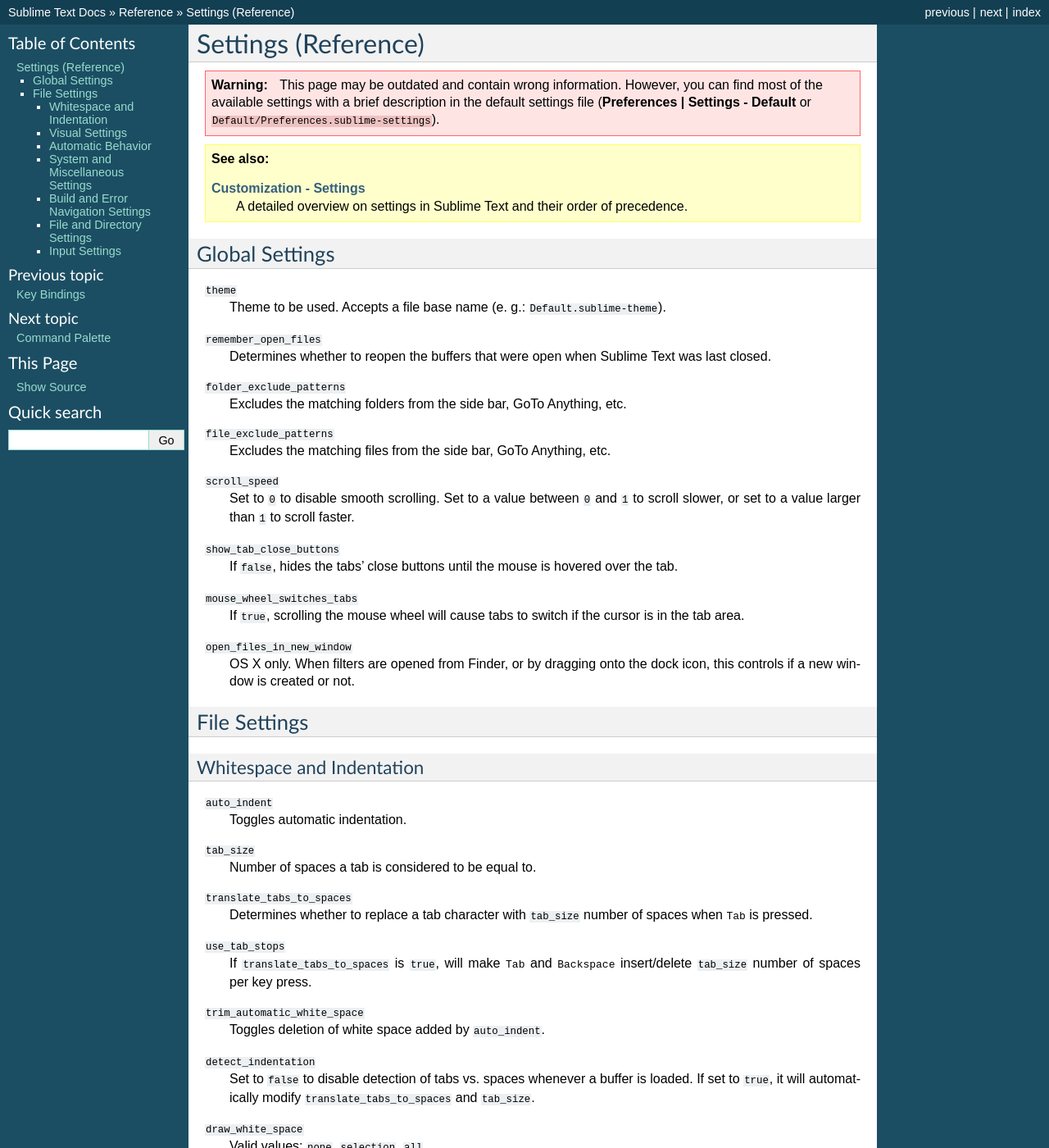
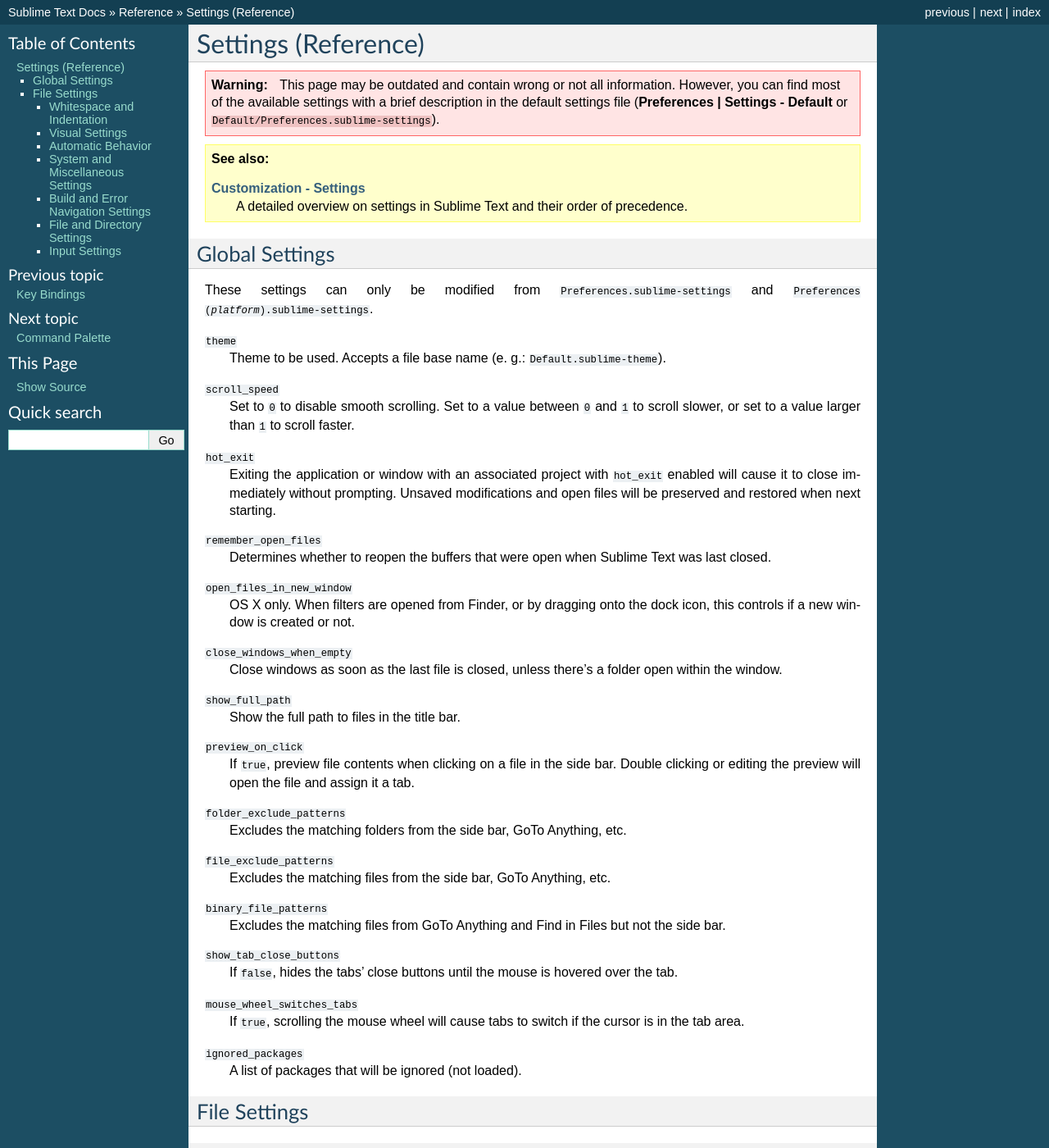
Before and after one commit to guillermooo/sublime-undocs, a Sphinx documentation site: the page built from source/reference/settings.rst, in a window 1280 px wide and 1400 px high. Shown: the whole window at 82% size. Built offline with Sphinx 7.4.7, drawn with Linux system fonts in a browser that asks for light colours.

Commit message:
Add a few global settings to the reference

```diff
--- a/source/reference/settings.rst
+++ b/source/reference/settings.rst
@@ -4,9 +4,9 @@
 
 .. warning::
 
-   This page may be outdated and contain wrong information. However, you can
-   find most of the available settings with a brief description in the default
-   settings file (**Preferences | Settings - Default** or
+   This page may be outdated and contain wrong or not all information. However,
+   you can find most of the available settings with a brief description in the
+   default settings file (**Preferences | Settings - Default** or
    :file:`Default/Preferences.sublime-settings`).
 
 .. seealso::
@@ -19,26 +19,53 @@
 Global Settings
 ===============
 
+These settings can only be modified from :file:`Preferences.sublime-settings`
+and :file:`Preferences ({platform}).sublime-settings`.
+
+.. XXX obviously, some settings are missing here ... but do we really need to
+.. include all the settings with a brief description? That's what the comments
+.. in the default settings are for, actually.
+
 ``theme``
    Theme to be used. Accepts a file base name (e. g.: :file:`Default.sublime-theme`).
+``scroll_speed``
+   Set to ``0`` to disable smooth scrolling. Set to a value between ``0`` and
+   ``1`` to scroll slower, or set to a value larger than ``1`` to scroll faster.
+``hot_exit``
+   Exiting the application or window with an associated project with
+   ``hot_exit`` enabled will cause it to close immediately without prompting.
+   Unsaved modifications and open files will be preserved and restored when next
+   starting.
 ``remember_open_files``
-   Determines whether to reopen the buffers that were open when Sublime Text was last closed.
+   Determines whether to reopen the buffers that were open when Sublime Text was
+   last closed.
+``open_files_in_new_window``
+   OS X only. When filters are opened from Finder, or by dragging onto the
+   dock icon, this controls if a new window is created or not.
+``close_windows_when_empty``
+   Close windows as soon as the last file is closed, unless there's a folder
+   open within the window.
+``show_full_path``
+   Show the full path to files in the title bar.
+``preview_on_click``
+   If ``true``, preview file contents when clicking on a file in the side bar.
+   Double clicking or editing the preview will open the file and assign it a
+   tab.
 ``folder_exclude_patterns``
    Excludes the matching folders from the side bar, GoTo Anything, etc.
 ``file_exclude_patterns``
    Excludes the matching files from the side bar, GoTo Anything, etc.
-``scroll_speed``
-   Set to ``0`` to disable smooth scrolling. Set to a value between ``0`` and
-   ``1`` to scroll slower, or set to a value larger than ``1`` to scroll faster.
+``binary_file_patterns``
+   Excludes the matching files from GoTo Anything and Find in Files but not the
+   side bar.
 ``show_tab_close_buttons``
    If ``false``, hides the tabs' close buttons until the mouse is hovered over
    the tab.
 ``mouse_wheel_switches_tabs``
    If ``true``, scrolling the mouse wheel will cause tabs to switch if the
    cursor is in the tab area.
-``open_files_in_new_window``
-   OS X only. When filters are opened from Finder, or by dragging onto the
-   dock icon, this controls if a new window is created or not.
+``ignored_packages``
+   A list of packages that will be ignored (not loaded).
 
 
 File Settings
```
